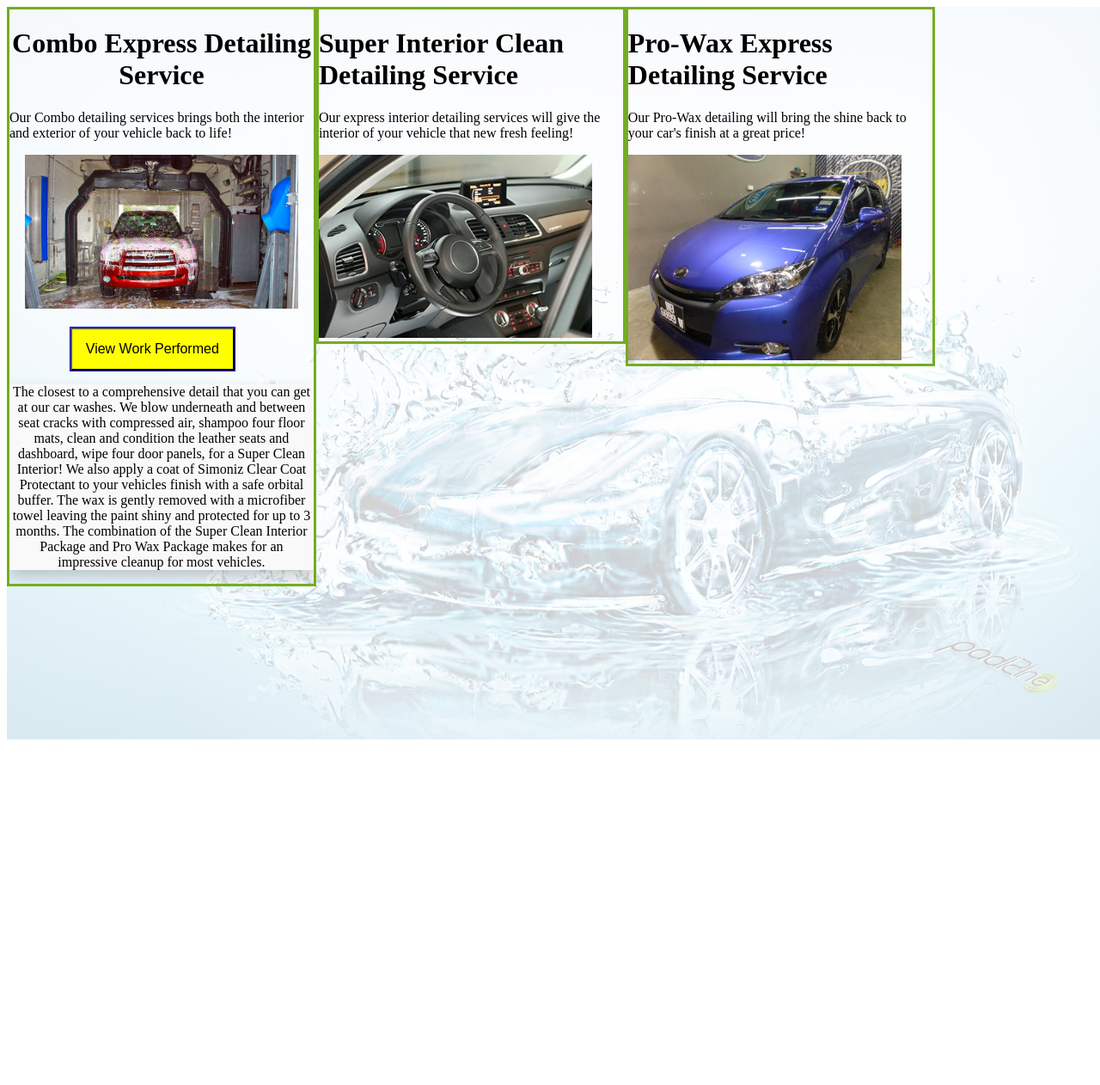
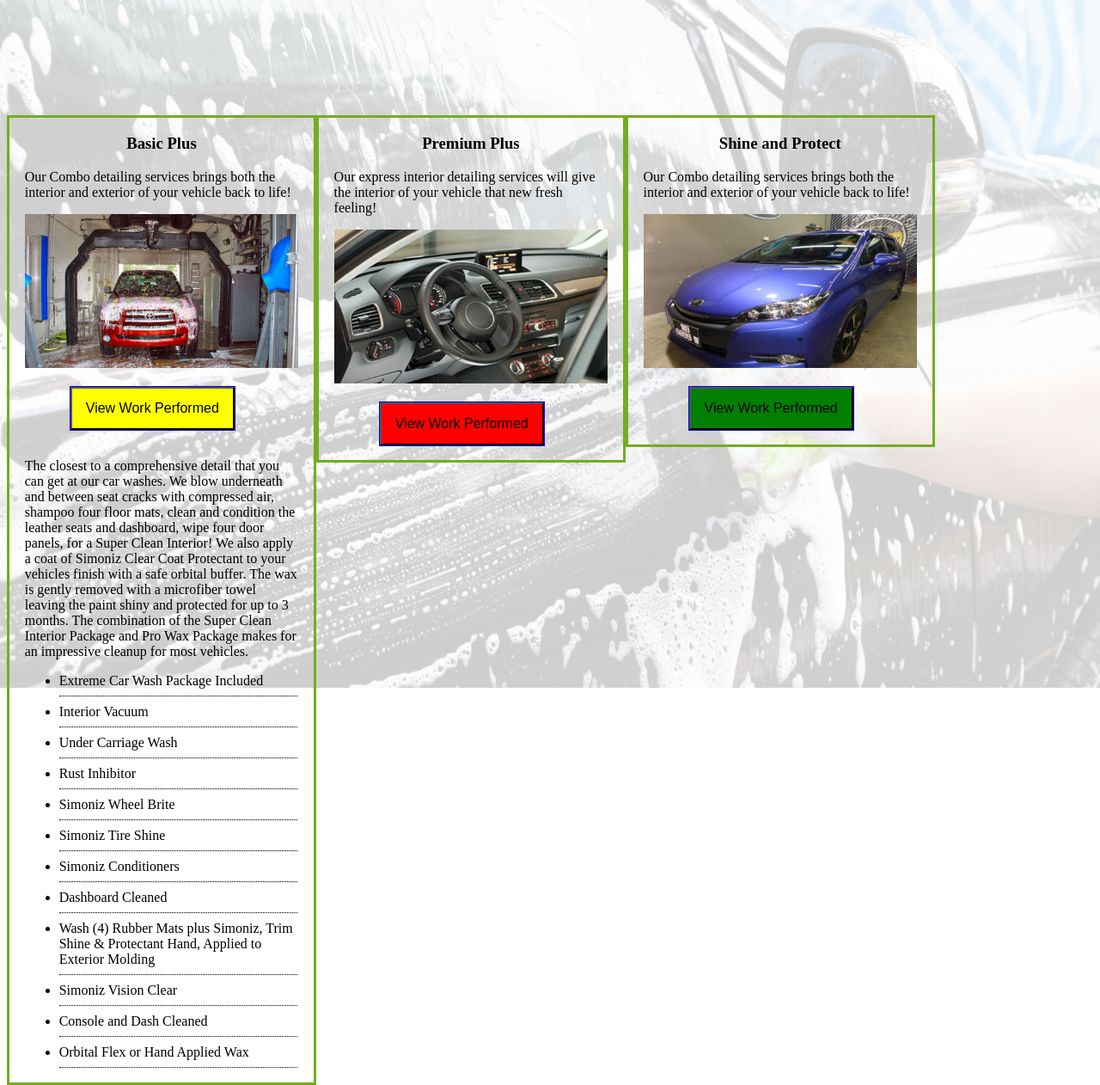
Before and after one commit to rajput92/car-wash-project, a PHP site: page /Services.html in a window 1280 px wide, after a click on "View Work Performed". Shown: the whole page at 86% size. Before the commit the page ends 860 px from the top, so only its background shows below. Run offline with PHP 8.4, Linux system fonts and the light colour scheme.

Commit message:
Add files via upload

```diff
--- /dev/null
+++ b/CarWash_Services.css
@@ -0,0 +1,31 @@
+.dropdown {
+    float: center;
+    overflow: hidden;
+}
+.dropbtn {
+    font-size: 16px;
+    outline: 1px double blue;
+    color: black;
+    padding: 14px 16px;
+    background-color: yellow;
+	text-align:center;
+	position: relative;
+	margin-left:20%;
+	margin-top:5%;
+	margin-bottom:5%;
+}
+.dropdown-content {
+    display: none;
+    position: relative;
+    min-width: 160px;
+
+    z-index: 1;
+	text-align: left;
+	margin-left:5%;
+	margin-right:5%;
+}
+.dropbtn:hover, .dropbtn:focus {
+
+}
+.dropdown-content a:hover {background-color: #f1f1f1;}
+.show {display:block;}
--- a/Services.html
+++ b/Services.html
@@ -1,91 +1,111 @@
 <!DOCTYPE html>
 <html>
+<link rel="stylesheet" type="text/css" href="CarWash_Services.css"/>
 <head>
-<style>
-.dropdown {
-    float: center;
-    overflow: hidden;
-}
-
-.dropbtn {
-    font-size: 16px;
-    outline: 1px double blue;
-    color: black;
-    padding: 14px 16px;
-    background-color: yellow;
-	text-align:center;
-	position: relative;
-	margin-left:20%;
-	margin-top:5%;
-}
-
-.dropdown-content {
-    display: none;
-    position: relative;
-    background-color: #f9f9f9;
-    min-width: 160px;
-    box-shadow: 0px 8px 16px 0px rgba(0,0,0,0.2);
-    z-index: 1;
-	text-align: center;
-}
-.dropbtn:hover, .dropbtn:focus {
-    background-color: #3e8e41;
-}
-.dropdown-content a:hover {background-color: #f1f1f1;}
-
-.show {display:block;}
-
-</style>
 </head>
 <body>
-
-<img src="Carinwater1.jpg" style="z-index:-1; position: absolute; max-width:100%; opacity:0.2; ">
+<div style="position:absolute;z-index:-1;left:0;top:0;width:100%;height:100%;">
+	<img src="image 2.jpg" style='width:100%;height:100%; opacity:0.2;" alt='[]'>
+</div>
 
 
-<div style="width:28%; height:100%; margin: auto; border: 3px solid #73AD21; float:left; position:relative; ">
-	<h1 style="text-align:center; ">Combo Express Detailing Service</h1>
-	<p style="text-align:centre; ">Our Combo detailing services brings both the interior and exterior of your vehicle back to life!</p>
+
+<div style="width:28%; height:100%; margin: auto; border: 3px solid #73AD21; float:left; position:relative; margin-top:10%; ">
+	<h3 style="text-align:center; ">Basic Plus</h3>
+	<p style="text-align:centre; margin-left:5%; margin-right:5%; ">Our Combo detailing services brings both the interior and exterior of your vehicle back to life!</p>
 	<img src="image_4.jpg" style="position: relative; width:90%; margin-left:5%;">
 	<div class="dropdown">
-    <button onclick="myFunction()" class="dropbtn">View Work Performed</button>
-		<div id="myDropdown" class="dropdown-content">
+    <button onclick="myFunction_4()" class="dropbtn">View Work Performed</button>
+		<div id="myDropdown_4" class="dropdown-content">
 			<p >The closest to a comprehensive detail that you can get at our car washes. We blow underneath and between seat cracks with compressed air, shampoo four floor mats, clean and condition the leather seats and dashboard, wipe four door panels, for a Super Clean Interior! We also apply a coat of Simoniz Clear Coat Protectant to your vehicles finish with a safe orbital buffer. The wax is gently	removed with a microfiber towel leaving the paint shiny and protected for up to 3 months.
                The combination of the Super Clean Interior Package and Pro Wax Package makes for an impressive cleanup for most vehicles.</p>
+			   <ul>
+				<li>Extreme Car Wash Package Included</li><hr style="border-top: dotted 0.1px;"/>
+				<li>Interior Vacuum</li><hr style="border-top: dotted 0.1px;"/>
+				<li>Under Carriage Wash</li><hr style="border-top: dotted 0.1px;"/>
+				<li>Rust Inhibitor</li><hr style="border-top: dotted 0.1px;"/>
+				<li>Simoniz Wheel Brite</li><hr style="border-top: dotted 0.1px;"/>
+				<li>Simoniz Tire Shine</li><hr style="border-top: dotted 0.1px;"/>
+				<li>Simoniz Conditioners</li><hr style="border-top: dotted 0.1px;"/>
+				<li>Dashboard Cleaned</li><hr style="border-top: dotted 0.1px;"/>
+				<li>Wash (4) Rubber Mats plus Simoniz, Trim Shine & Protectant Hand, Applied to Exterior Molding</li><hr style="border-top: dotted 0.1px;"/>
+				<li>Simoniz Vision Clear</li><hr style="border-top: dotted 0.1px;"/>
+				<li>Console and Dash Cleaned</li><hr style="border-top: dotted 0.1px;"/>
+				<li>Orbital Flex or Hand Applied Wax</li><hr style="border-top: dotted 0.1px;"/>
+			   </ul>
 		</div>
 	</div>
 	</div>
 
-<div style="width:28%; margin: auto; border: 3px solid #73AD21; float:left;">
-<h1>Super Interior Clean Detailing Service</h1>
-<p>Our express interior detailing services will give the interior of your vehicle that new fresh feeling!</p>
-<img src="image_5.jpg" style="position: relative; width:90%;">
-</div>
+<div style="width:28%; height:100%; margin: auto; border: 3px solid #73AD21; float:left; position:relative;margin-top:10%; ">
+	<h3 style="text-align:center; ">Premium Plus</h3>
+	<p style="text-align:centre; margin-left:5%; margin-right:5%; ">Our express interior detailing services will give the interior of your vehicle that new fresh feeling!</p>
+	<img src="image_5.jpg" style="position: relative; width:90%; margin-left:5%;">
+	<div class="dropdown">
+    <button onclick="myFunction_5()" class="dropbtn" style="background-color: red;">View Work Performed</button>
+		<div id="myDropdown_5" class="dropdown-content" >
+			<p >We blow underneath and between seat cracks with compressed air, shampoo four floor mats, clean and condition the leather seats and dashboard, wipe four door panels, for a Super Clean Interior!</p>
+			   <ul>
+				<li>Extreme Car Wash Package Included</li><hr style="border-top: dotted 0.1px;"/>
+				<li>Interior Vacuum</li><hr style="border-top: dotted 0.1px;"/>
+				<li>Under Carriage Wash</li><hr style="border-top: dotted 0.1px;"/>
+				<li>Rust Inhibitor</li><hr style="border-top: dotted 0.1px;"/>
+				<li>Simoniz Wheel Brite</li><hr style="border-top: dotted 0.1px;"/>
+				<li>Simoniz Tire Shine</li><hr style="border-top: dotted 0.1px;"/>
+				<li>Simoniz Conditioners</li><hr style="border-top: dotted 0.1px;"/>
+				<li>Dashboard Cleaned</li><hr style="border-top: dotted 0.1px;"/>
+				<li>Wash (4) Rubber Mats plus Simoniz, Trim Shine & Protectant Hand, Applied to Exterior Molding</li><hr style="border-top: dotted 0.1px;"/>
+				<li>Simoniz Vision Clear</li><hr style="border-top: dotted 0.1px;"/>
+				<li>Console and Dash Cleaned</li><hr style="border-top: dotted 0.1px;"/>
+				<li>Dust Removed from Vents</li><hr style="border-top: dotted 0.1px;"/>
+				<li>Shampoo All Floor mats</li><hr style="border-top: dotted 0.1px;"/>
+				<li>Clean & Condition Leather or Vinyl Seats</li><hr style="border-top: dotted 0.1px;"/>
+			   </ul>
+		</div>
+	</div>
+	</div>
 
-<div style="width:28%; margin: auto; border: 3px solid #73AD21; float:left;">
-<h1>Pro-Wax Express Detailing Service</h1>
-<p>Our Pro-Wax detailing will bring the shine back to your car's finish at a great price!</p>
-<img src="image_6.jpg" style="position: relative; width:90%;">
-</div>
+<div style="width:28%; height:100%; margin: auto; border: 3px solid #73AD21; float:left; position:relative;margin-top:10%; ">
+	<h3 style="text-align:center; ">Shine and Protect</h3>
+	<p style="text-align:centre; margin-left:5%; margin-right:5%; ">Our Combo detailing services brings both the interior and exterior of your vehicle back to life!</p>
+	<img src="image_6.jpg" style="position: relative; width:90%; margin-left:5%;">
+	<div class="dropdown">
+    <button onclick="myFunction_6()" class="dropbtn" style="background-color: green;">View Work Performed</button>
+		<div id="myDropdown_6" class="dropdown-content">
+			<p >The closest to a comprehensive detail that you can get at our car washes. We blow underneath and between seat cracks with compressed air, shampoo four floor mats, clean and condition the leather seats and dashboard, wipe four door panels, for a Super Clean Interior! We also apply a coat of Simoniz Clear Coat Protectant to your vehicles finish with a safe orbital buffer. The wax is gently	removed with a microfiber towel leaving the paint shiny and protected for up to 3 months.
+               The combination of the Super Clean Interior Package and Pro Wax Package makes for an impressive cleanup for most vehicles.</p>
+			   <ul>
+				<li>Extreme Car Wash Package Included</li><hr style="border-top: dotted 0.1px;"/>
+				<li>Interior Vacuum</li><hr style="border-top: dotted 0.1px;"/>
+				<li>Under Carriage Wash</li><hr style="border-top: dotted 0.1px;"/>
+				<li>Rust Inhibitor</li><hr style="border-top: dotted 0.1px;"/>
+				<li>Simoniz Wheel Brite</li><hr style="border-top: dotted 0.1px;"/>
+				<li>Simoniz Tire Shine</li><hr style="border-top: dotted 0.1px;"/>
+				<li>Simoniz Conditioners</li><hr style="border-top: dotted 0.1px;"/>
+				<li>Dashboard Cleaned</li><hr style="border-top: dotted 0.1px;"/>
+				<li>Wash (4) Rubber Mats plus Simoniz, Trim Shine & Protectant Hand, Applied to Exterior Molding</li><hr style="border-top: dotted 0.1px;"/>
+				<li>Simoniz Vision Clear</li><hr style="border-top: dotted 0.1px;"/>
+				<li>Console and Dash Cleaned</li><hr style="border-top: dotted 0.1px;"/>
+				<li>Dust Removed from Vents</li><hr style="border-top: dotted 0.1px;"/>
+				<li>Shampoo All Floor mats</li><hr style="border-top: dotted 0.1px;"/>
+				<li>Clean & Condition Leather or Vinyl Seats</li><hr style="border-top: dotted 0.1px;"/>
+				<li>Orbital Flex or Hand Applied Wax</li><hr style="border-top: dotted 0.1px;"/>
+			   </ul>
+		</div>
+	</div>
+	</div>
 
 
 
-<script >function myFunction() {
-    document.getElementById("myDropdown").classList.toggle("show");
+<script >function myFunction_4() {
+    document.getElementById("myDropdown_4").classList.toggle("show");
 }
-
-// Close the dropdown menu if the user clicks outside of it
-window.onclick = function(event) {
-  if (!event.target.matches('.dropbtn')) {
-
-    var dropdowns = document.getElementsByClassName("dropdown-content");
-    var i;
-    for (i = 0; i < dropdowns.length; i++) {
-      var openDropdown = dropdowns[i];
-      if (openDropdown.classList.contains('show')) {
-        openDropdown.classList.remove('show');
-      }
-    }
-  }
-}</script>
+function myFunction_5() {
+    document.getElementById("myDropdown_5").classList.toggle("show");
+	}
+	function myFunction_6() {
+    document.getElementById("myDropdown_6").classList.toggle("show");
+	}
+</script>
 </body>
 </html>
```
Also changed, not shown: CarsWash_AboutUS.html (added, +40 -0 lines), CarsWash_home.html (+3 -8 lines), CarsWash_home_CSS.css (line endings or trailing spaces), image 1.jpg (added), image 2.jpg (added), image_1.jpg, image_10.jpg (added), image_5.jpg, image_6.jpg, image_7.jpg (added), image_8.jpg (added), image_9.jpg (added).
